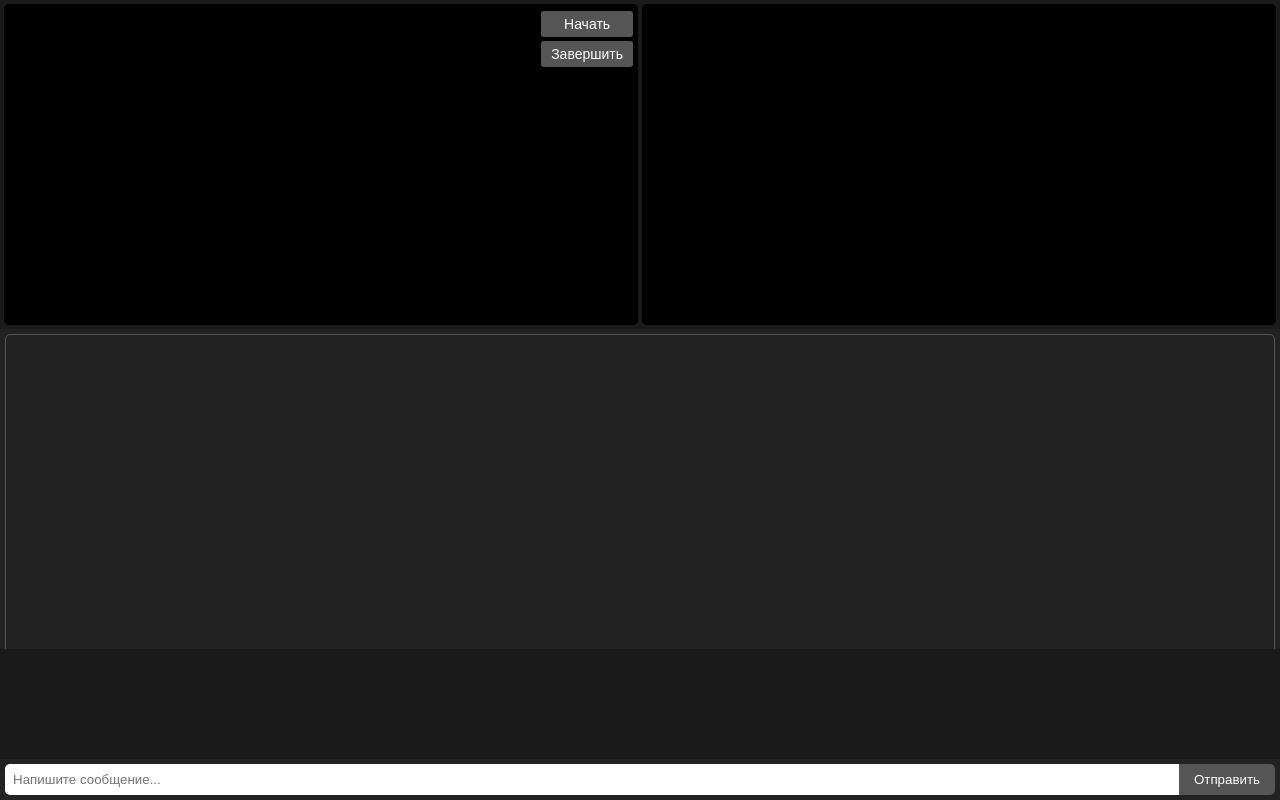
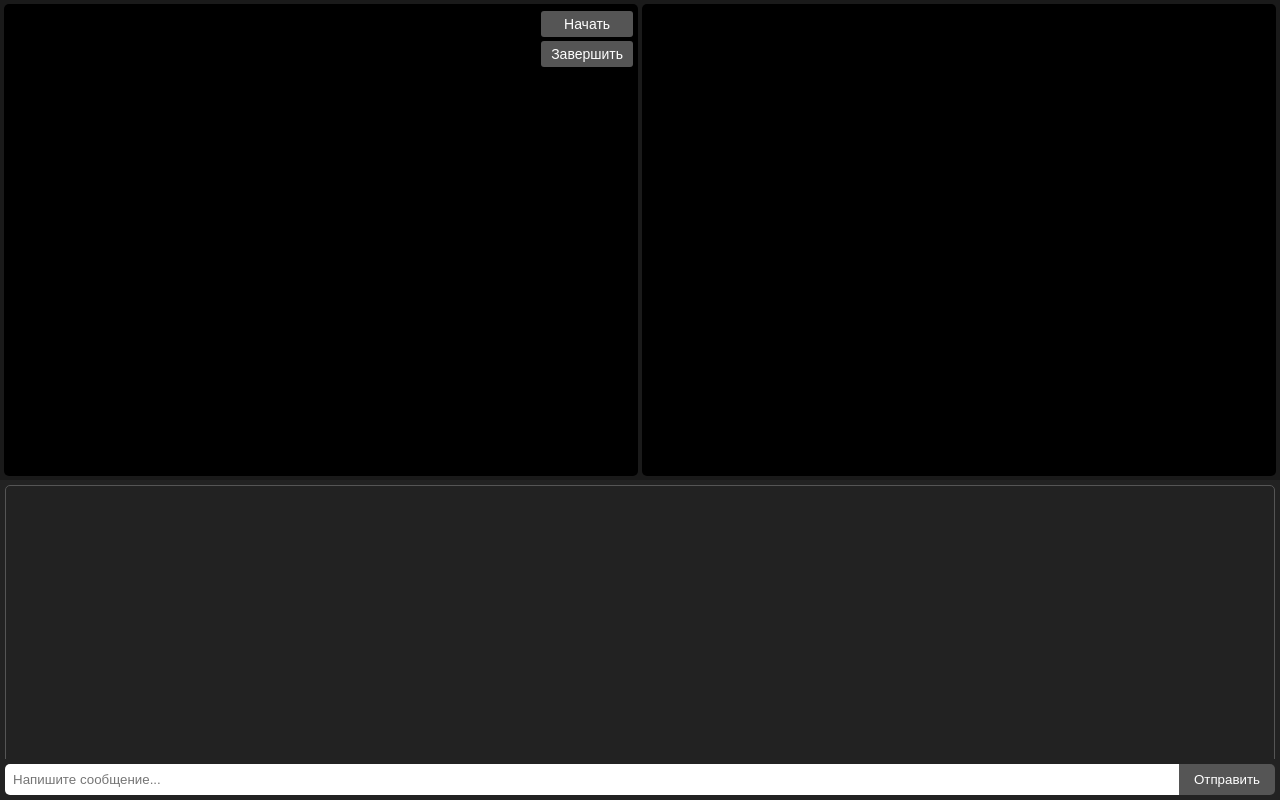
Before and after one commit to skuffazzer-ai/chat-roulette, a website: page public/index.html in a window 1280 px wide. Drawn offline with Linux system fonts and the light colour scheme.

Commit message:
Update style.css

```diff
--- a/public/style.css
+++ b/public/style.css
@@ -9,10 +9,10 @@ body, html {
   overflow: hidden;
 }
 
-/* Видео */
+/* Видеопанель — верхние 60% экрана */
 .videos-container {
   display: flex;
-  flex: 0.6;
+  height: 60vh; /* ровно 60% экрана */
   padding: 2px;
   box-sizing: border-box;
 }
@@ -31,6 +31,7 @@ body, html {
   object-fit: cover;
 }
 
+/* Кнопки фиксированные в правом верхнем углу локальной камеры */
 .controls {
   position: absolute;
   top: 5px;
@@ -66,13 +67,12 @@ body, html {
   object-fit: cover;
 }
 
-/* Чат */
+/* Чат — нижние 40% экрана */
 .chat-container {
-  flex: 0.4;
-  height: 40%;
+  height: 40vh; /* ровно 40% экрана */
+  background: #222;
   padding: 5px;
   box-sizing: border-box;
-  background: #222;
   overflow: hidden;
 }
 
@@ -84,7 +84,11 @@ body, html {
   border-radius: 5px;
 }
 
-/* Поле ввода — фиксированное */
+.chat-message {
+  margin: 2px 0;
+}
+
+/* Поле ввода — фиксированное внизу, видно всегда */
 .chat-input-fixed {
   position: fixed;
   bottom: env(safe-area-inset-bottom, 0);
@@ -113,6 +117,4 @@ body, html {
   cursor: pointer;
 }
 
-.chat-input-fixed button:hover {
-  background: #777;
-}
+.chat-input-fixed button:hover { background: #777; }
```
